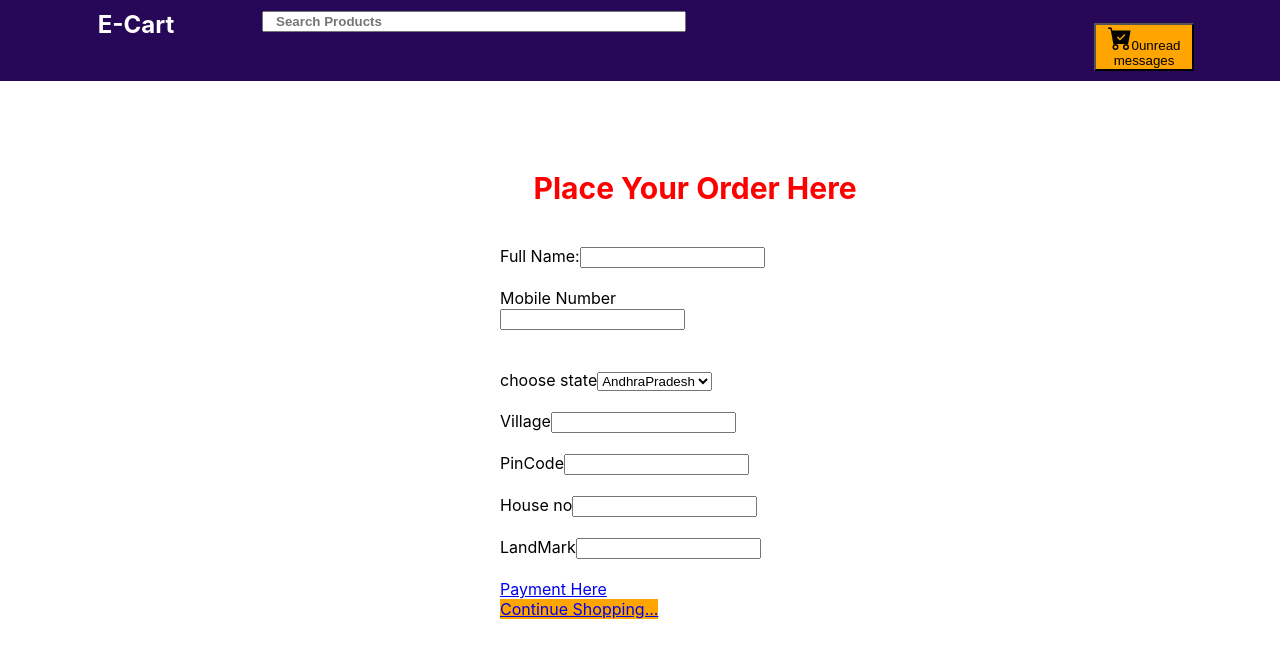
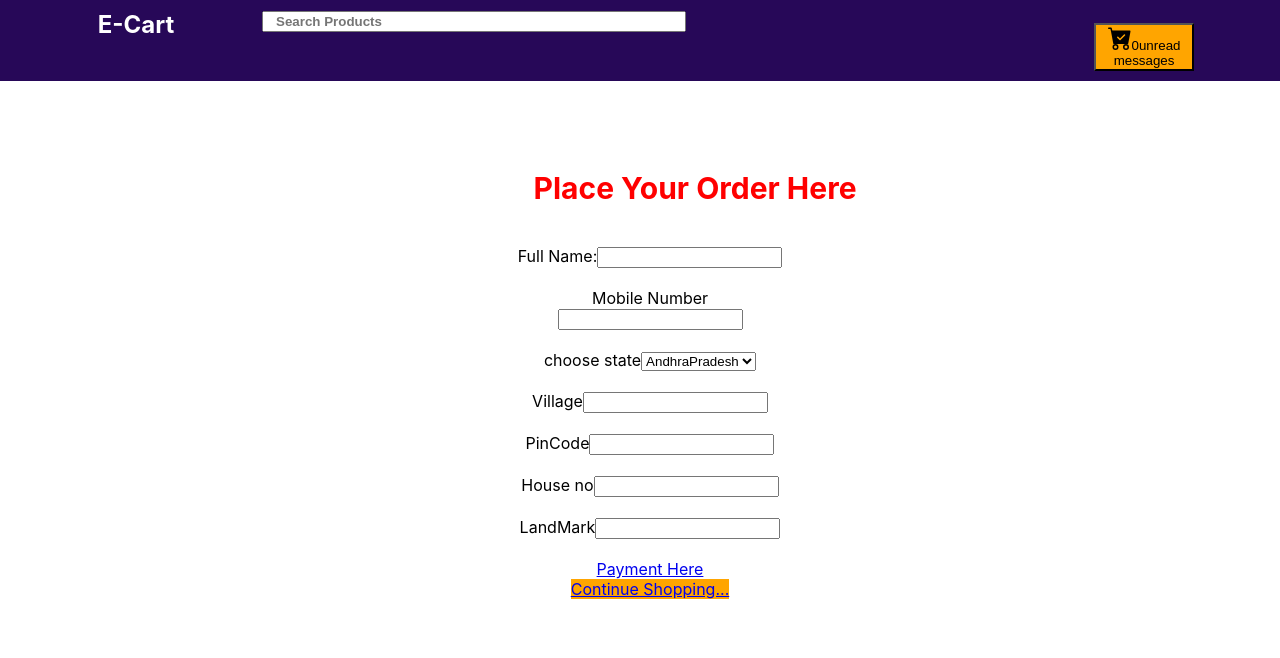
Before and after one commit to Sai-506/E-commerce, a React (Create React App) app: page /cart in a window 1280 px wide. Shown: the top 658 px of the page. Built offline with nearby package versions, Linux system fonts and the light colour scheme.

Commit message:
Update Cart.jsx

```diff
--- a/src/Cart.jsx
+++ b/src/Cart.jsx
@@ -1,6 +1,6 @@
 import React from 'react'
 import { Link } from 'react-router-dom'
-// import BuyNow from './BuyNow'
+//import BuyNow from './BuyNow'
 
 const Cart = ({cart,setCart}) => {
   return (
@@ -9,20 +9,27 @@ const Cart = ({cart,setCart}) => {
       {
         cart.length==0 ?(
 <>
+
 <div class="text-center" style={{width:"300px",
   height:"500px",
   position:"absolute",
- top:"100px",
+
+
+
+  top:"100px",
   left:"500px",
   borderradius:"10px",
-  textalign: "center"}}>
-  <h1 style={{color:"red",width:"350px",}}>Place Your Order Here</h1>
+  textAlign: "center"
+  }}>
+
+    <h1 style={{color:"red",width:"350px",}}>Place Your Order Here</h1>
+
   <form>
 
-    <label>Full Name:</label>
+     <label>Full Name:</label>
     <input type="text" value=""></input><br></br><br></br>
     <label>Mobile Number</label>
-    <input type="numbers" value=""></input><br></br><br></br><br></br>
+    <input type="numbers" value=""></input><br></br><br></br>
     <label>choose state</label>
     <select id="state" name="state">
     <option value="AndhraPradesh">AndhraPradesh</option>
@@ -40,14 +47,13 @@ const Cart = ({cart,setCart}) => {
     <label>LandMark</label>
     <input type="text" value=""></input><br></br><br></br>
     <div class="payment">
-    <a href="https://www.phonepe.com/">Payment Here</a><br></br>
-  </div>
+    <a href="https://www.phonepe.com/">Payment Here</a>
+    </div>
+
 
   </form>
+
     <Link to={"/"} className='btn btn-warning'>Continue Shopping...</Link>
-
-
-
 
 
 
@@ -57,7 +63,7 @@ const Cart = ({cart,setCart}) => {
       cart.map((product)=>{
         return(
           <>
-          <div className="card mb-3 my-5" style={{width:'700px'}}>
+          <div className="card" style={{width:'500px'}}>
   <div className="row g-0">
     <div className="col-md-4">
       <img src={product.imgSrc} className="img-fluid rounded-start" alt="..." />
```
